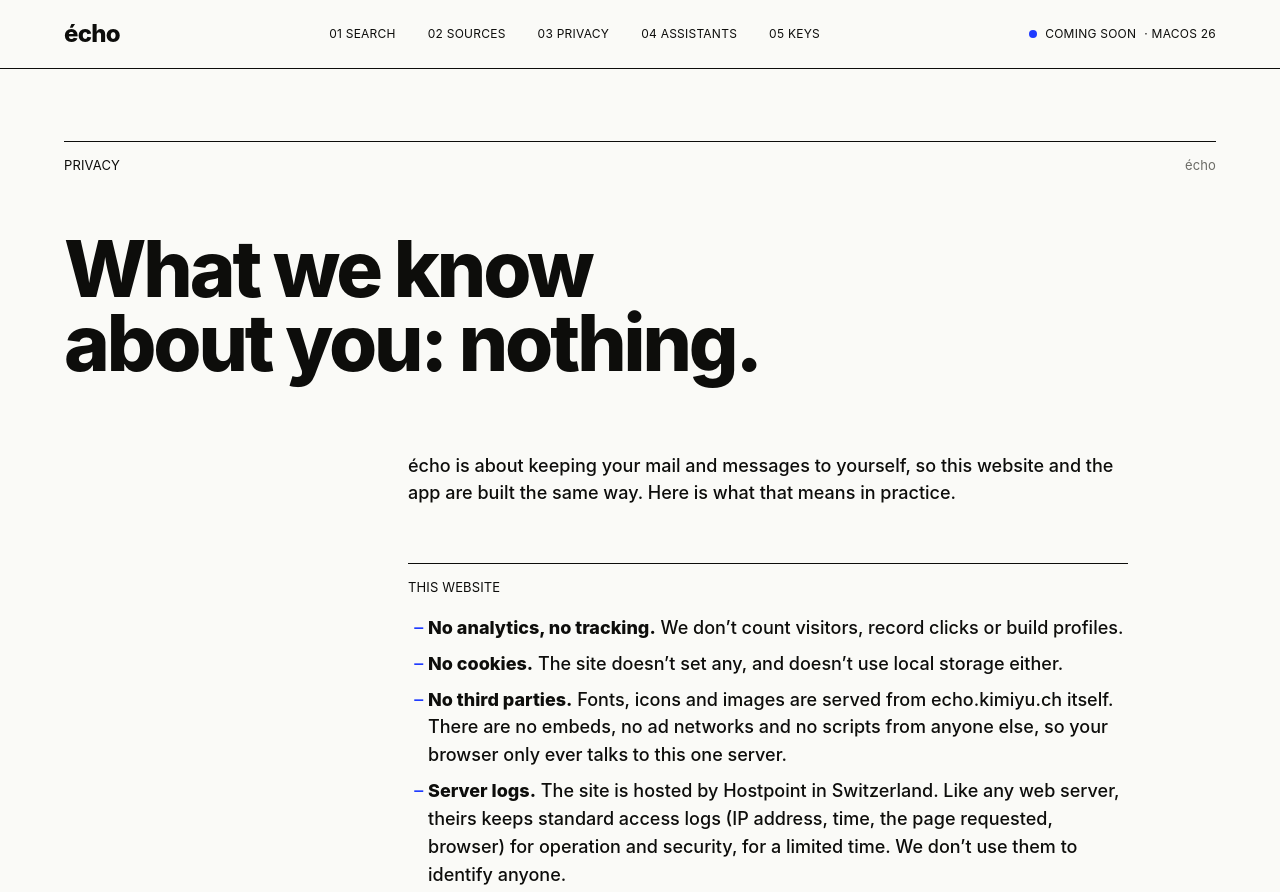
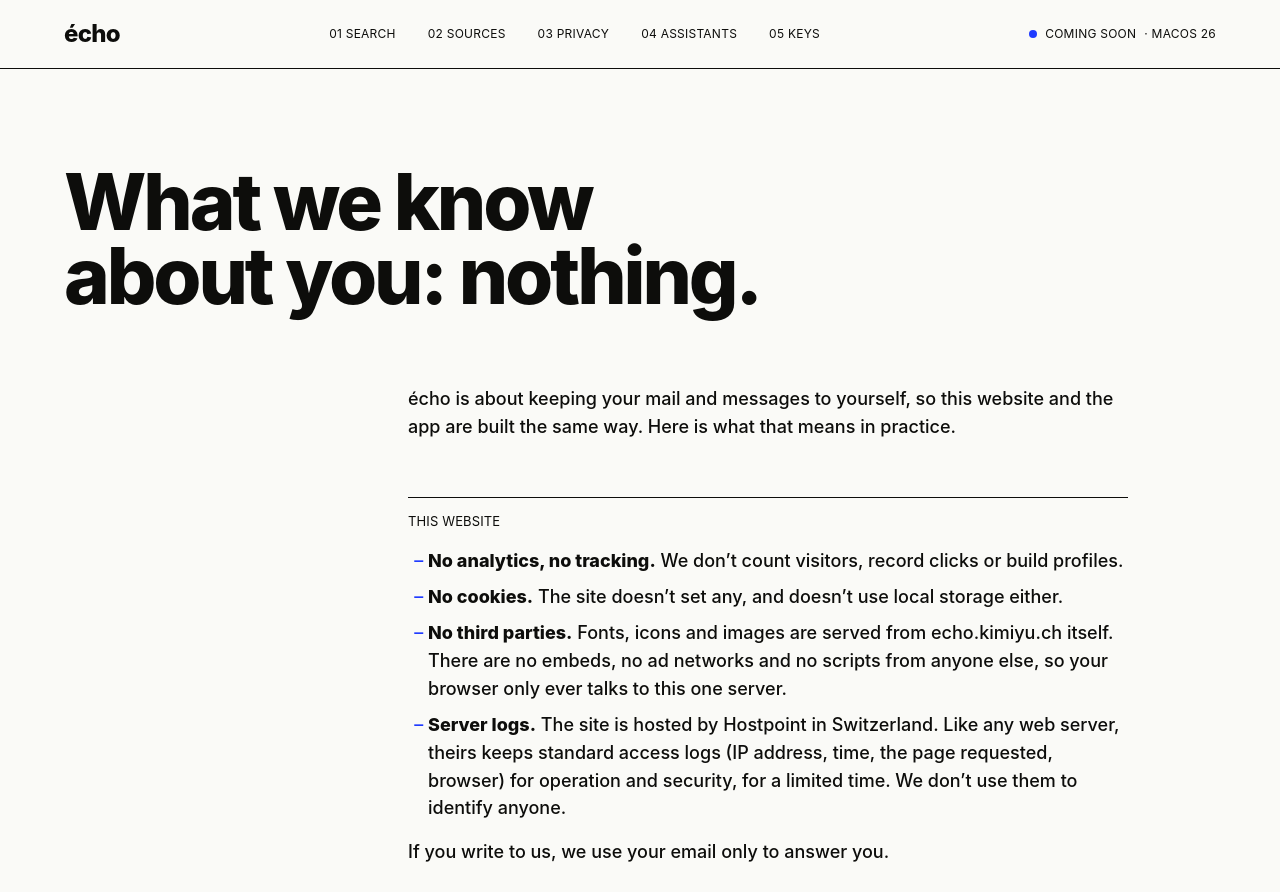
Before and after one commit to marceli-to/echo.web, an Astro site: page /privacy in a window 1280 px wide. Shown: the top 892 px of the page. Built offline with nearby package versions, Linux system fonts and the light colour scheme; Astro itself is replaced by a stand-in of ours.

Commit message:
Text pages: drop the label row above the heading
Co-Authored-By: Claude Opus 5.5 <noreply@anthropic.com>

```diff
--- a/src/layouts/Text.astro
+++ b/src/layouts/Text.astro
@@ -1,27 +1,21 @@
 ---
-// Privacy, Changelog, Contact: a section label, a big heading, one text column
+// Privacy, Changelog, Contact: a big heading, one text column
 import Base from './Base.astro';
 
 interface Props {
   title: string;
   description: string;
-  /** Shown in the label above the heading */
-  eyebrow: string;
   /** Heading on the page; defaults to the title */
   heading?: string;
   noindex?: boolean;
 }
 
-const { title, description, eyebrow, heading = title, noindex } = Astro.props;
+const { title, description, heading = title, noindex } = Astro.props;
 ---
 
 <Base title={title} description={description} noindex={noindex}>
-  <article class="frame pb-120 pt-32 md:pb-160 md:pt-72">
-    <p class="label flex justify-between gap-16 border-t border-ink pt-14">
-      <span>{eyebrow}</span>
-      <span class="normal-case text-grey">écho</span>
-    </p>
-    <h1 class="mt-40 max-w-[1100px] text-page font-extrabold md:mt-56">{heading}</h1>
+  <article class="frame pb-120 pt-48 md:pb-160 md:pt-96">
+    <h1 class="max-w-[1100px] text-page font-extrabold">{heading}</h1>
     <div class="prose-echo mt-48 max-w-[720px] md:mt-72 lg:ml-[calc(296px+48px)]">
       <slot />
     </div>
--- a/src/pages/changelog.astro
+++ b/src/pages/changelog.astro
@@ -6,7 +6,7 @@ const format = (iso: string) =>
   new Date(`${iso}T12:00:00Z`).toLocaleDateString('en-GB', { day: 'numeric', month: 'long', year: 'numeric', timeZone: 'UTC' });
 ---
 
-<Text title="Changelog" eyebrow="Changelog" heading="What’s new in écho." description="What’s in écho so far, newest first.">
+<Text title="Changelog" heading="What’s new in écho." description="What’s in écho so far, newest first.">
   <ol>
     {
       changelog.map((entry) => (
--- a/src/pages/contact.astro
+++ b/src/pages/contact.astro
@@ -3,7 +3,7 @@ import Text from '../layouts/Text.astro';
 import { contact } from '../data/site';
 ---
 
-<Text title="Contact" eyebrow="Contact" heading="Say hello." description="How to reach the people behind écho, the private search app for your Mac.">
+<Text title="Contact" heading="Say hello." description="How to reach the people behind écho, the private search app for your Mac.">
   <p>Questions about écho, an idea, a bug, or want to know when it’s ready? Write to us:</p>
   <p class="!mt-24 !text-[clamp(1.5rem,1.2rem+1.2vw,2.25rem)] !font-extrabold !tracking-[-0.02em]"><a href={`mailto:${contact.email}`}>{contact.email}</a></p>
   <p class="!mt-24">We read everything and answer as soon as we can.</p>
--- a/src/pages/privacy.astro
+++ b/src/pages/privacy.astro
@@ -5,7 +5,6 @@ import { contact } from '../data/site';
 
 <Text
   title="Privacy"
-  eyebrow="Privacy"
   heading="What we know about you: nothing."
   description="How the écho website and the écho app handle your data: no analytics, no cookies, no third parties on the site; an encrypted index that stays on your Mac in the app."
 >
```
